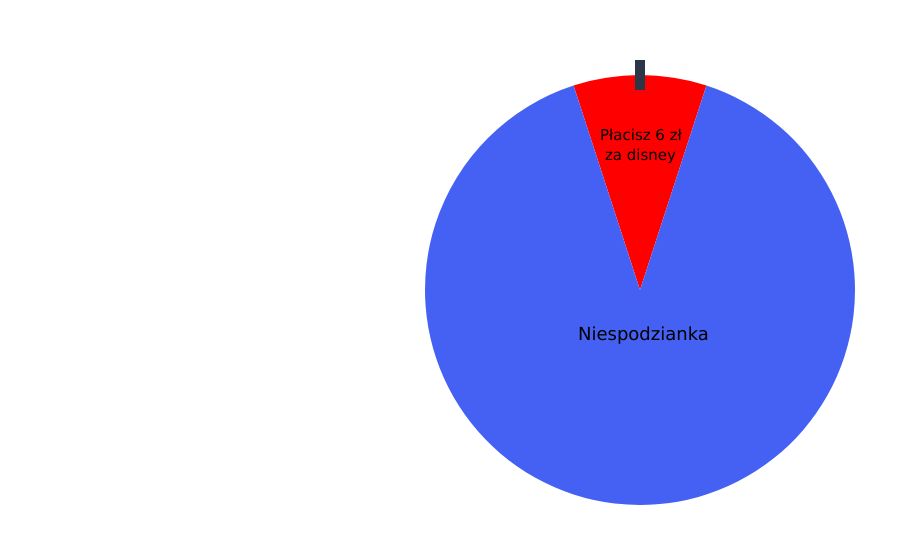
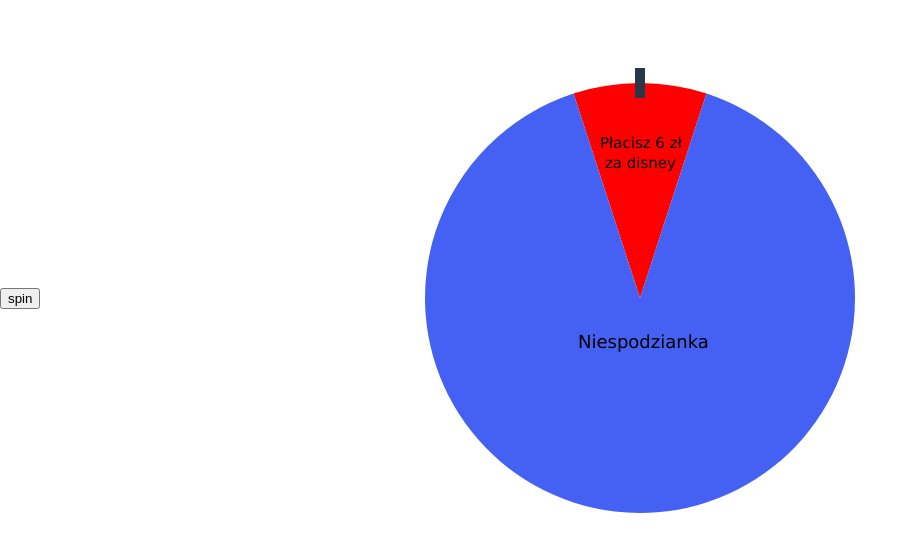
Before and after one commit to tomeklarysz/name-site, a plain HTML site: page index.html in a window 1280 px wide. Shown: the part 110-662 px from the top of the page, without its empty margins (0-918 px from the left). Drawn offline with Linux system fonts and the light colour scheme.

Commit message:
spinning wheel works

```diff
--- a/index.html
+++ b/index.html
@@ -7,7 +7,11 @@
   <link rel="stylesheet" href="styles.css">
 </head>
 <body>
-  <canvas id="wheel" width="500" height="500"></canvas>
+  <canvas id="pointer" width="500", height="500"
+  style="position: absolute; z-index: 1;"></canvas>
+  <canvas id="wheel" width="500" height="500"
+  style="position: absolute;"></canvas>
+  <button style="position: absolute; left: 0">spin</button>
   <script src="index.js" type="module" defer></script>
 </body>
 </html>
--- a/index.js
+++ b/index.js
@@ -23,7 +23,35 @@ ctx.fillText('Niespodzianka', 188, 300);
 ctx.closePath();
 
 // pointer
-ctx.beginPath();
-ctx.fillStyle = ' #2b3648';
-ctx.fillRect(245 , 250 - 230, 10, 30);
-ctx.stroke();
+const pointer = document.getElementById('pointer');
+const ptr = pointer.getContext('2d');
+ptr.beginPath();
+ptr.fillStyle = ' #2b3648';
+ptr.fillRect(245 , 250 - 230, 10, 30);
+ptr.stroke();
+
+let angle = 0;
+const friction = 0.95;
+let angularVelocity = 1.98;
+
+const spin = () => {
+  angularVelocity *= friction;
+  if (angularVelocity < 0.002) angularVelocity = 0;
+  angle += angularVelocity
+  ctx.canvas.style.transform = `rotate(${angle}rad)`;
+  if (angularVelocity > 0) {
+    requestAnimationFrame(spin);
+  }
+}
+
+const toDefaultRotation = () => {
+  angle = 0;
+  angularVelocity = rand(1.97, 2);
+}
+
+const rand = (m, M) => Math.random() * (M - m) + m;
+
+document.querySelector('button').addEventListener('click', () => {
+  toDefaultRotation();
+  spin();
+});
--- a/styles.css
+++ b/styles.css
@@ -1,10 +1,10 @@
 html, body {
-  margin: 0;
   height: 100%;
 }
 
 body {
   display: flex;
+  flex-direction: column;
   justify-content: center;
   align-items: center;
 }
```
